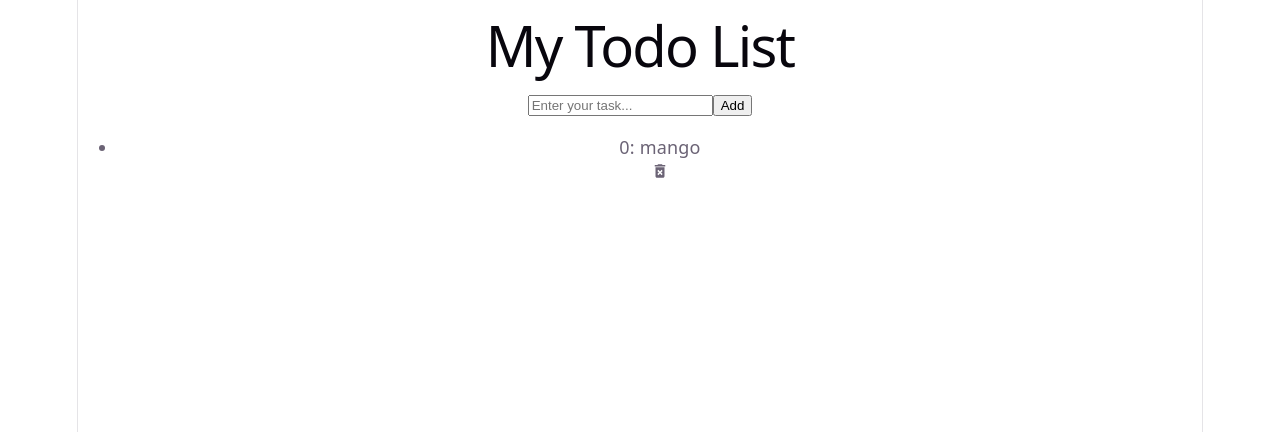
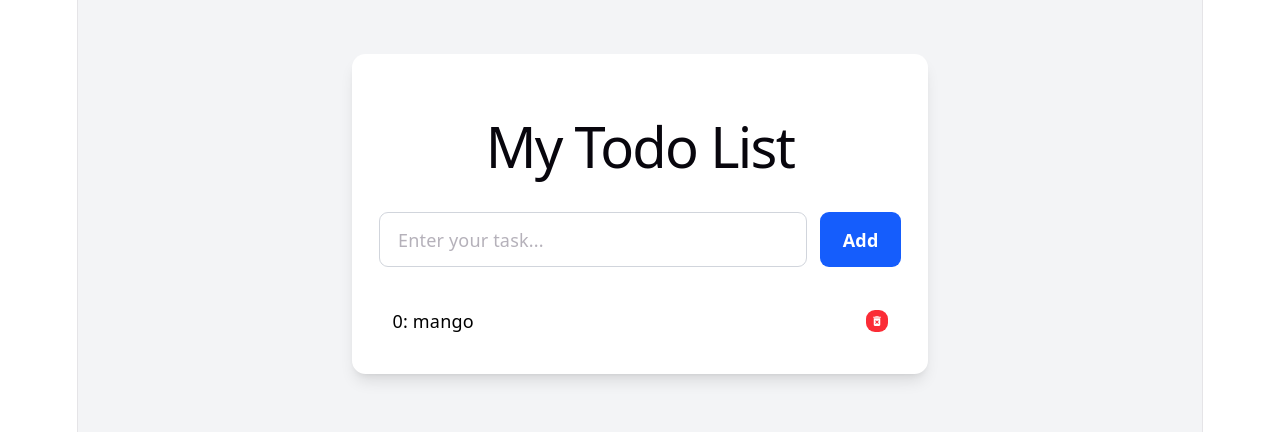
Before and after one commit to SandeepYadav-ai/Redux_TODO_Project, a React (Vite) app: page / in a window 1280 px wide. Shown: the top 432 px of the page. Built offline with nearby package versions, Linux system fonts and the light colour scheme.

Commit message:
Read Data from the Redux Store using useSelector

```diff
--- a/package.json
+++ b/package.json
@@ -10,11 +10,13 @@
     "preview": "vite preview"
   },
   "dependencies": {
+    "@tailwindcss/vite": "^4.3.5",
     "react": "^19.3.1",
     "react-dom": "^19.3.1",
     "react-icons": "^5.7.0",
     "react-redux": "^9.3.1",
-    "redux": "^5.0.1"
+    "redux": "^5.0.1",
+    "tailwindcss": "^4.3.5"
   },
   "devDependencies": {
     "@types/react": "^19.3.0",
--- a/src/components/Todo.jsx
+++ b/src/components/Todo.jsx
@@ -1,8 +1,26 @@
 import { MdDeleteForever } from "react-icons/md";
-import { useSelector } from "react-redux";
+import { useSelector, useDispatch } from "react-redux";
+import { addTask, deleteTask } from "../store";
+import { useState } from "react";
 
  export const Todo = ()=> {
+    const [task, setTask] = useState("");
+
     const tasks = useSelector((state)=> state.task);
+
+    const dispatch = useDispatch();
+
+    //handle form
+    const handleFormSubmit = (e)=> {
+      e.preventDefault();
+      dispatch(addTask(task));
+      return setTask("");
+    };
+
+    //handle delete
+    const handleTaskDelete = (id)=> {
+      return dispatch(deleteTask(id))
+    };
 
     return (
         <div className="min-h-screen bg-gray-100 px-4 py-12">
@@ -12,11 +30,11 @@ import { useSelector } from "react-redux";
           My Todo List
         </h1>
 
-        <form className="mb-6 flex gap-3">
+        <form onSubmit={handleFormSubmit} className="mb-6 flex gap-3">
           <input
             type="text"
-            //value={task}
-            //onChange={(e) => setTask(e.target.value)}
+            value={task}
+            onChange={(e) => setTask(e.target.value)}
             placeholder="Enter your task..."
             className="min-w-0 flex-1 rounded-lg border border-gray-300 px-4 py-3 outline-none focus:border-blue-500 focus:ring-2 focus:ring-blue-200"
           />
@@ -29,38 +47,26 @@ import { useSelector } from "react-redux";
           </button>
         </form>
 
-        <ul className="space-y-3">
+        <ul className="space-x-3">
           {
             tasks.map((currI, index)=> {
-                return <li key={index}>
+                return <li key={index}
+                        className="flex items-center justify-between gap-20 p-3 text-black"
+                        >
                     <p>
                         {index}: {currI}
                     </p>
                     <div>
-                        <MdDeleteForever
-                        className="icon-style"
-                        onClick={()=> handleTaskDelete(index)}/>
-                    </div>
+                    <MdDeleteForever size={22}
+                    onClick={() => handleTaskDelete(index)}
+                    className="cursor-pointer rounded-lg bg-red-500 p-1 text-white transition hover:bg-red-600"
+                    title="Delete task"
+                    />
+                  </div>
                 </li>
             })
           }
-
-              {/* <button
-                //onClick={() => deleteTask(currTask.id)}
-                className="shrink-0 rounded-md bg-red-500 px-3 py-2 text-sm font-medium text-white hover:bg-red-600"
-              >
-                Delete
-              </button> */}
-
-
         </ul>
-
-        {/* {tasks.length === 0 && (
-          <p className="py-5 text-center text-gray-400">
-            No tasks added yet!
-          </p>
-        )} */}
-
       </div>
     </div>
   );
--- a/src/index.css
+++ b/src/index.css
@@ -1,3 +1,5 @@
+@import "tailwindcss";
+
 :root {
   --text: #6b6375;
   --text-h: #08060d;
--- a/src/store.jsx
+++ b/src/store.jsx
@@ -36,11 +36,11 @@ console.log(store);
 //console.log("initial :", store.getState());
 
 //step 5:create action creators
-const addTask = (data)=> {
+export const addTask = (data)=> {
     return {type: ADD_TASK, payload: data}
 };
 
-const deleteTask = (id)=> {
+export const deleteTask = (id)=> {
     return {type: DELETE_TASK, payload: id}
 }
 
--- a/vite.config.js
+++ b/vite.config.js
@@ -1,7 +1,8 @@
 import react from '@vitejs/plugin-react'
 import { defineConfig } from 'vite'
+import tailwindcss from '@tailwindcss/vite'
 
 // https://vite.dev/config/
 export default defineConfig({
-  plugins: [react()],
+  plugins: [react(), tailwindcss(),],
 })
```
Also changed, not shown: 1 other file (tests, documents, lock files or other folders).
